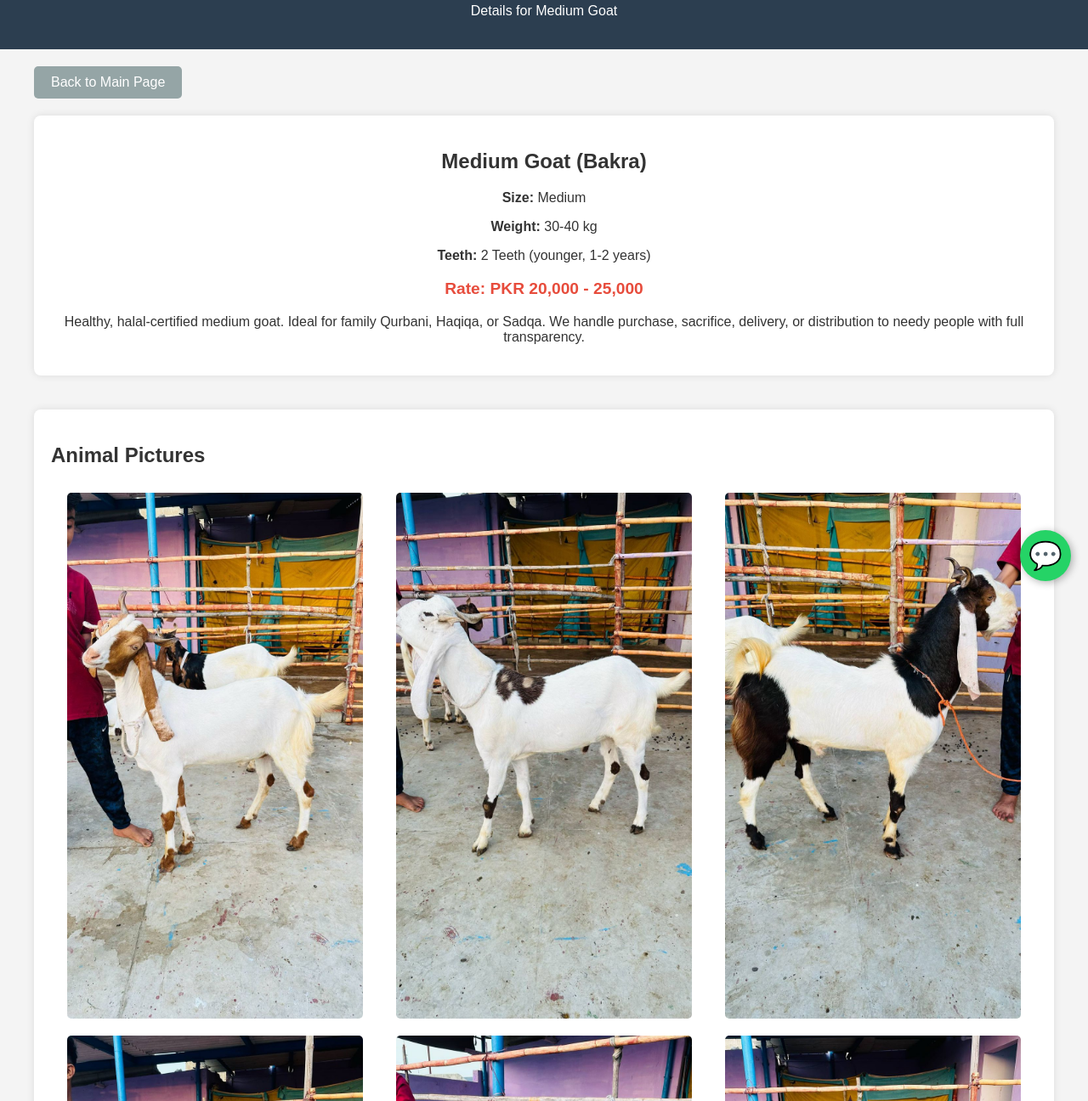
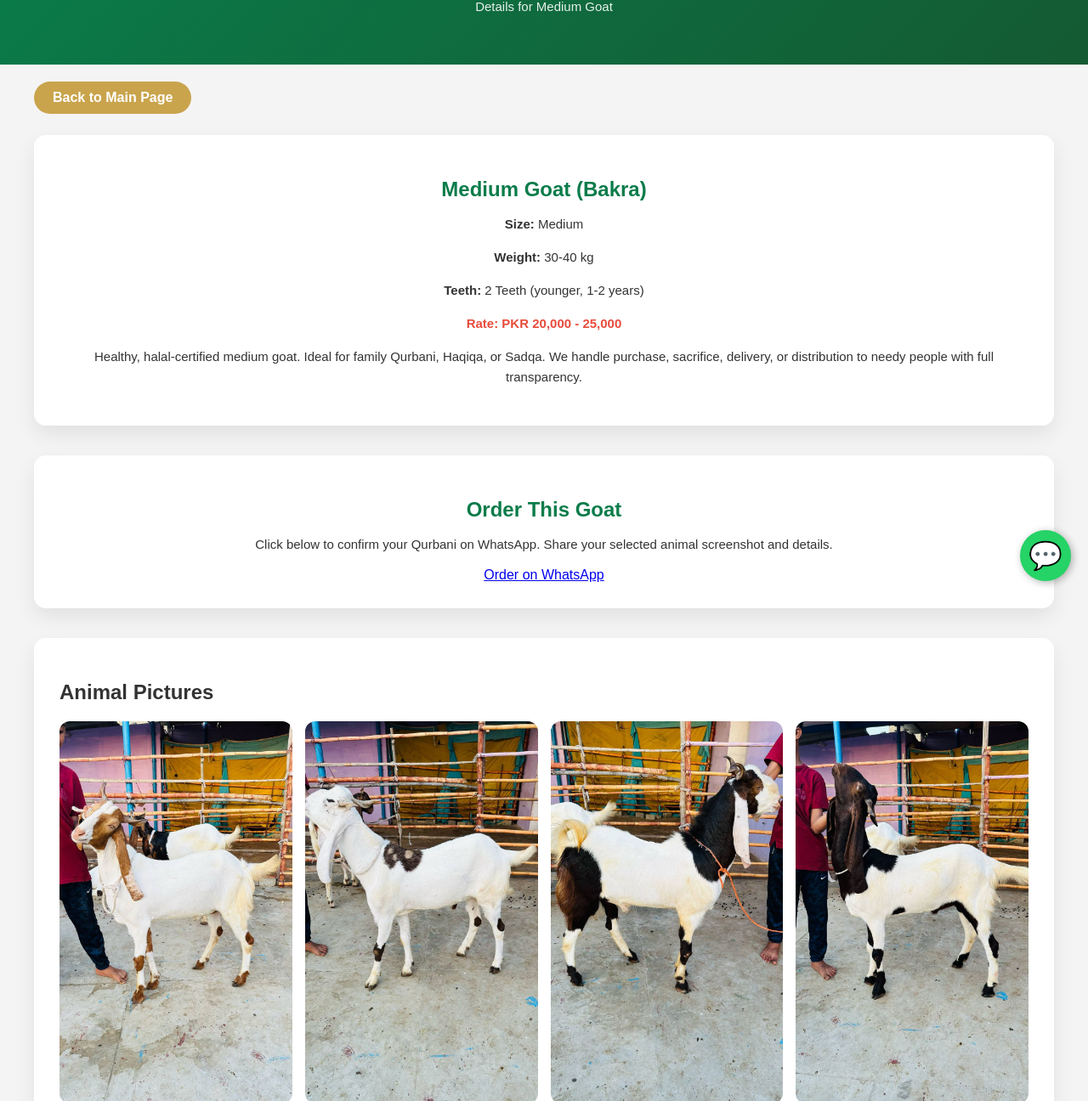
Before and after one commit to SyedTaha-im/qurbani4you, a plain HTML site: page goat-medium.html in a window 1280 px wide. Shown: the part 96-1392 px from the top of the page at 85% size. Drawn offline with Linux system fonts and the light colour scheme.

Commit message:
Revamp Medium Goat details page layout and styles
Updated the layout and styles for the Medium Goat details page, including a new order section and enhanced gallery display.

```diff
--- a/goat-medium.html
+++ b/goat-medium.html
@@ -13,33 +13,69 @@
             color: #333;
         }
         header {
-            background-color: #2c3e50;
+    background: linear-gradient(135deg, #0a7c4a, #145a32);
     color: white;
     text-align: center;
-            padding: 20px;
+    padding: 45px 20px;
 }
+
+header h1 {
+    margin: 0;
+    font-size: 36px;
+}
+
+header p {
+    margin-top: 8px;
+    font-size: 15px;
+    opacity: 0.9;
+}
+
         .container {
             max-width: 1200px;
             margin: 0 auto;
             padding: 20px;
         }
         .section {
-            margin-bottom: 40px;
-            padding: 20px;
-            background-color: white;
-            border-radius: 8px;
-            box-shadow: 0 0 10px rgba(0,0,0,0.1);
+    margin-bottom: 35px;
+    padding: 30px;
+    background-color: #fff;
+    border-radius: 14px;
+    box-shadow: 0 10px 25px rgba(0,0,0,0.08);
 }
+.details h2 {
+    color: #0a7c4a;
+    margin-bottom: 15px;
+}
+
+.details p {
+    font-size: 15px;
+    line-height: 1.6;
+}
+
+.price {
+    font-size: 22px;
+    color: #c0392b;
+    margin: 15px 0;
+}
+
         .gallery {
-            display: flex;
-            flex-wrap: wrap;
-            justify-content: space-around;
+    display: grid;
+    grid-template-columns: repeat(auto-fit, minmax(220px, 1fr));
+    gap: 15px;
 }
+
 .gallery img {
-            width: 30%;
-            margin: 10px;
-            border-radius: 5px;
+    width: 100%;
+    height: 450px;
+    object-fit: cover;
+    border-radius: 12px;
+    transition: transform 0.3s ease;
 }
+
+.gallery img:hover {
+    transform: scale(1.03);
+}
+
         .details {
             text-align: center;
         }
@@ -76,15 +112,17 @@
         }
        a.back {
     display: inline-block;
-            padding: 10px 20px;
-            background-color: #95a5a6;
+    padding: 10px 22px;
+    background: #c9a44c;
     color: white;
     text-decoration: none;
-            border-radius: 5px;
-            margin-bottom: 20px;
+    border-radius: 25px;
+    margin-bottom: 25px;
+    font-weight: bold;
 }
+
 a.back:hover {
-            background-color: #7f8c8d;
+    background: #b8963e;
 }
                .whatsapp-float {
     position: fixed;
@@ -106,6 +144,30 @@
 .whatsapp-float:hover {
     background-color: #1ebe5d;
 }
+@media (max-width: 768px) {
+
+    header h1 {
+        font-size: 26px;
+    }
+
+    .section {
+        padding: 20px;
+    }
+
+    .price {
+        font-size: 18px;
+    }
+
+    .gallery img {
+        height: 180px;
+    }
+
+    a.back {
+        width: 100%;
+        text-align: center;
+    }
+}
+
     </style>
 </head>
 <body>
@@ -124,6 +186,19 @@
             <p><strong>Teeth:</strong> 2 Teeth (younger, 1-2 years)</p>
             <p class="price">Rate: PKR 20,000 - 25,000</p>
             <p>Healthy, halal-certified medium goat. Ideal for family Qurbani, Haqiqa, or Sadqa. We handle purchase, sacrifice, delivery, or distribution to needy people with full transparency.</p>
+        </section>
+        <section class="section details">
+    <h2>Order This Goat</h2>
+    <p>
+        Click below to confirm your Qurbani on WhatsApp.
+        Share your selected animal screenshot and details.
+    </p>
+
+    <a href="https://wa.me/923212368815?text=I%20want%20to%20book%20Medium%20Goat%20for%20Qurbani"
+       class="button"
+       target="_blank">
+       Order on WhatsApp
+    </a>
 </section>
 
         <section class="section">
```
Lines whose indentation alone changed are shown as unchanged.
